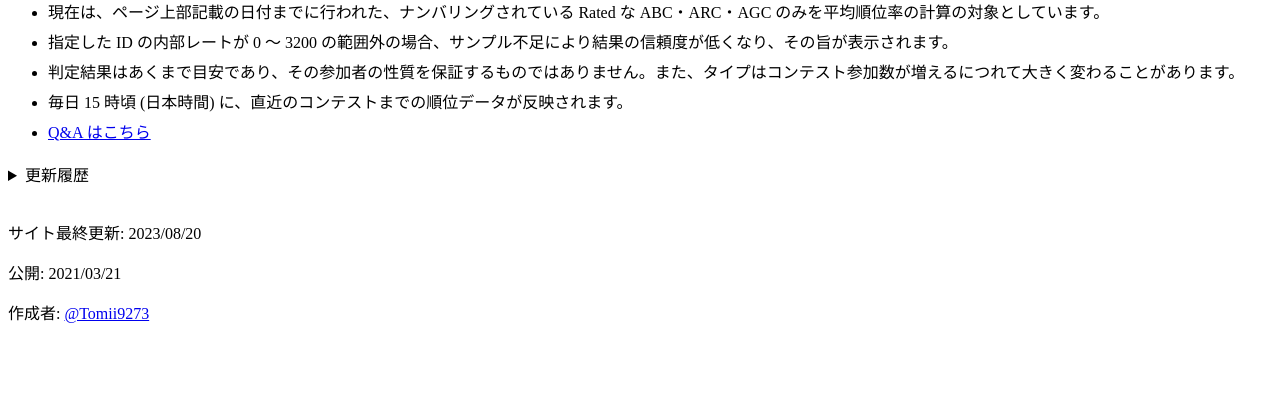
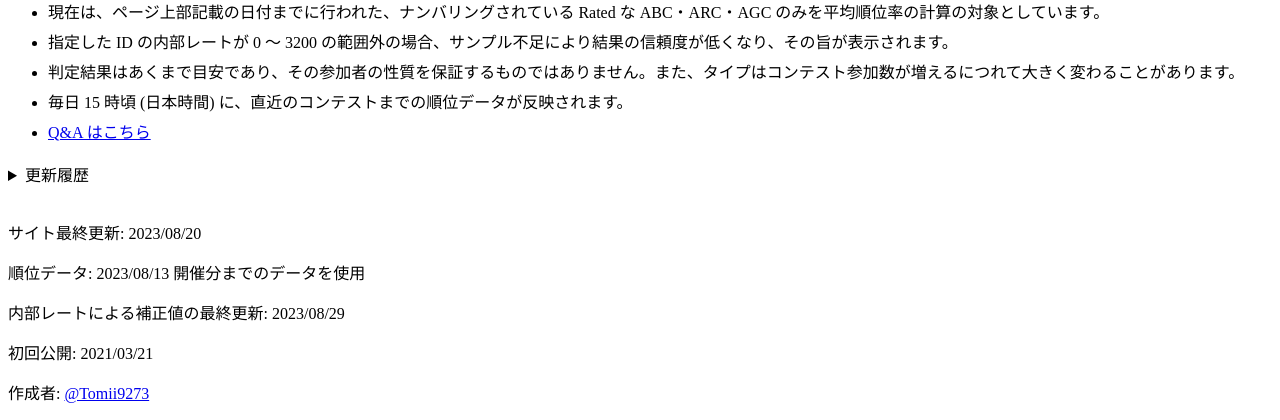
Before and after one commit to tomii9273/atcoder_type_checker, a Flask app: page / in a window 1280 px wide. Shown: the part 891-1311 px from the top of the page. Before the commit the page ends 1214 px from the top, so only its background shows below. Run offline with Flask 3, Linux system fonts and the light colour scheme; some libraries are stand-ins or nearby versions.

Commit message:
display date_hoseichi

```diff
--- a/app/app.py
+++ b/app/app.py
@@ -15,6 +15,7 @@ limiter = Limiter(get_remote_address, app=app, default_limits=["50 per minute"])
 
 date_site = load_txt_one_line("data/update_dates/date_site.txt")
 date_rank_data = load_txt_one_line("data/update_dates/date_rank_data.txt")
+date_hoseichi = load_txt_one_line("data/update_dates/date_hoseichi.txt")
 
 
 def add_p(s: str) -> str:
@@ -34,6 +35,7 @@ def get():
         message=add_p(add_b(mes_get)),
         date_site=date_site,
         date_rank_data=date_rank_data,
+        date_hoseichi=date_hoseichi,
     )
 
 
@@ -106,6 +108,7 @@ def post():
         ),
         date_site=date_site,
         date_rank_data=date_rank_data,
+        date_hoseichi=date_hoseichi,
     )
 
 
--- /dev/null
+++ b/app/data/update_dates/date_hoseichi.txt
@@ -0,0 +1 @@
+2023/08/29
--- a/app/templates/index.html
+++ b/app/templates/index.html
@@ -99,7 +99,9 @@
 	</details>
 	</br>
 	<p>サイト最終更新: {{ date_site }}</p>
-	<p>公開: 2021/03/21</p>
+	<p>順位データ: {{ date_rank_data }} 開催分までのデータを使用</p>
+	<p>内部レートによる補正値の最終更新: {{ date_hoseichi }}</p>
+	<p>初回公開: 2021/03/21</p>
 	<p>作成者: <a href="https://twitter.com/Tomii9273">@Tomii9273</a></p>
 </body>
 
```
